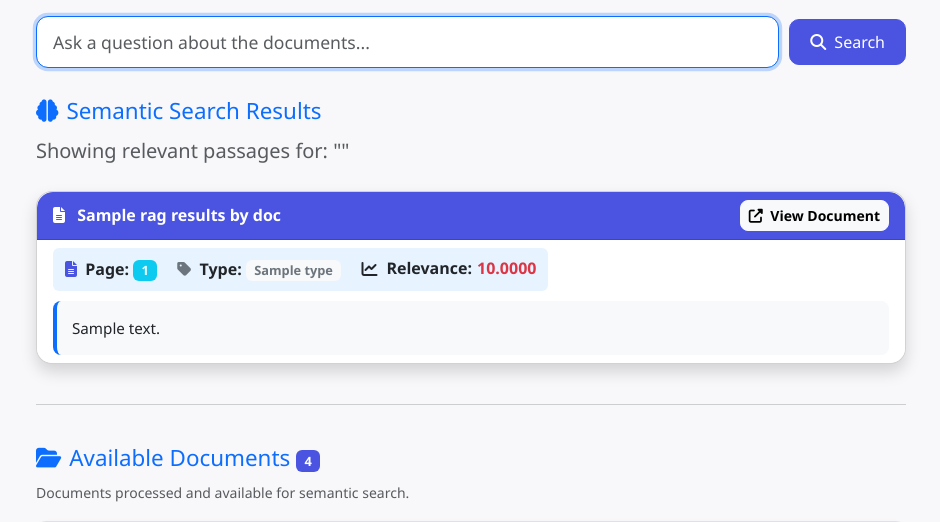
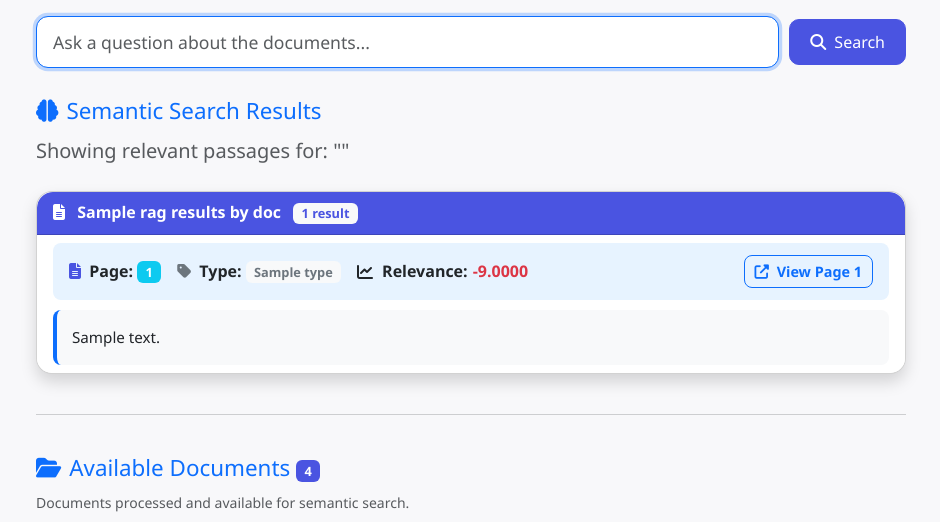
Before and after one commit to albanz27/DocSeek, a Django app: template doc_manager/templates/doc_manager/document_list.html in a window 1280 px wide. Shown: the part 170-692 px from the top of the page, without its empty margins (169-1109 px from the left). Run offline with Django 5.2, Linux system fonts and the light colour scheme; a user stored in the database is signed in; data comes from the database, SQL or seed files in the repository; the template is opened without the code that fills it: values that come from a table or form of the project are taken from there, most other values are stand-ins (such as "Sample title", 1, 10 or a date in 2020); parts of the project's set-up code (start-up, migrations or seed data) failed here and were passed over.

Commit message:
added view button for each result

```diff
--- a/doc_manager/templates/doc_manager/document_list.html
+++ b/doc_manager/templates/doc_manager/document_list.html
@@ -35,32 +35,25 @@
                         <span>
                             <i class="fas fa-file-alt me-2"></i>
                             <strong>{{ doc_title }}</strong>
+                            <span class="badge bg-light text-primary ms-2">
+                                {{ chunks|length }} result{{ chunks|length|pluralize }}
                             </span>
-                        {% if chunks.0.document_id %}
-                        <a href="{% url 'document_viewer' chunks.0.document_id %}?page={{ chunks.0.page }}"
-                           class="btn btn-sm btn-light view-document-btn"
-                           title="Open document at page {{ chunks.0.page }}">
-                            <i class="fas fa-external-link-alt me-1"></i>
-                            View Document
-                        </a>
-                        {% endif %}
+                        </span>
                     </div>
 
                     <ul class="list-group list-group-flush">
                         {% for chunk in chunks %}
                             <li class="list-group-item">
-                                <!-- Metadata Chunk -->
-                                <div class="chunk-metadata">
-                                    <span class="me-3">
+                                <div class="chunk-metadata d-flex justify-content-between align-items-center flex-wrap">
+                                    <div class="metadata-info d-flex flex-wrap align-items-center gap-3">
+                                        <span>
                                             <i class="fas fa-file-alt me-1 text-primary"></i>
                                             <strong>Page:</strong>
-                                        <a href="{% url 'document_viewer' chunk.document_id %}?page={{ chunk.page }}"
-                                           class="badge bg-info text-white text-decoration-none"
-                                           title="Open at page {{ chunk.page }}">
+                                            <span class="badge bg-info text-white">
                                                 {{ chunk.page }}
-                                        </a>
                                             </span>
-                                    <span class="me-3">
+                                        </span>
+                                        <span>
                                             <i class="fas fa-tag me-1 text-secondary"></i>
                                             <strong>Type:</strong>
                                             <span class="badge bg-light text-secondary">{{ chunk.type }}</span>
@@ -70,6 +63,19 @@
                                             <strong>Relevance:</strong>
                                             {{ chunk.distance|format_distance }}
                                         </span>
+                                    </div>
+
+                                    <!-- Bottone View per ogni singolo chunk -->
+                                    {% if chunk.document_id %}
+                                    <div class="chunk-action mt-2 mt-md-0">
+                                        <a href="{% url 'document_viewer' chunk.document_id %}?page={{ chunk.page }}"
+                                           class="btn btn-sm btn-outline-primary view-page-btn"
+                                           title="Open document at page {{ chunk.page }}">
+                                            <i class="fas fa-external-link-alt me-1"></i>
+                                            View Page {{ chunk.page }}
+                                        </a>
+                                    </div>
+                                    {% endif %}
                                 </div>
 
                                 <!-- Contenuto del Chunk Renderizzato -->
@@ -85,7 +91,7 @@
             <!-- Info Box -->
             <div class="alert alert-info mt-4">
                 <i class="fas fa-lightbulb me-2"></i>
-                <strong>Tip:</strong> Click on the page number or "View Document" button to open the PDF at the exact location of the result.
+                <strong>Tip:</strong> Click on "View Page" button to open the PDF at the exact location of each result.
             </div>
 
         {% elif search_query %}
--- a/doc_manager/templatetags/rag_filters.py
+++ b/doc_manager/templatetags/rag_filters.py
@@ -101,24 +101,27 @@ def highlight_query(text, query):
 @register.filter(name='format_distance')
 def format_distance(distance):
     """
-    Formatta la distanza semantica con colore basato sul valore.
+    Formatta la rilevanza semantica (1 - distanza) con colore basato sul valore.
+    Più alto il valore, più rilevante è il risultato.
     """
     try:
         dist = float(distance)
-        if dist < 0.3:
+        relevance = 1 - dist
+
+        if relevance > 0.7:
             color_class = "text-success"
             label = "Molto rilevante"
-        elif dist < 0.5:
+        elif relevance > 0.5:
             color_class = "text-info"
             label = "Rilevante"
-        elif dist < 0.7:
+        elif relevance > 0.3:
             color_class = "text-warning"
             label = "Moderatamente rilevante"
         else:
             color_class = "text-danger"
             label = "Poco rilevante"
 
-        return mark_safe(f'<span class="{color_class}" title="{label}">{dist:.4f}</span>')
+        return mark_safe(f'<span class="{color_class}" title="{label}">{relevance:.4f}</span>')
     except (ValueError, TypeError):
         return distance
 
--- a/doc_manager/views.py
+++ b/doc_manager/views.py
@@ -113,8 +113,6 @@ class DocumentProcessView(UpdateView):
     def form_valid(self, form):
         doc_instance = form.save(commit=False)
 
-        # Avvia SEMPRE il processing quando il form viene inviato
-        # (a meno che il documento non sia già processato)
         if not Document.objects.get(pk=doc_instance.pk).is_processed:
 
             if doc_instance.document_type == 'scanned':
--- a/static/css/doc_manager/document_list.css
+++ b/static/css/doc_manager/document_list.css
@@ -206,12 +206,36 @@
     box-shadow: 0 4px 12px rgba(13, 110, 253, 0.3);
 }
 
+
 .chunk-metadata {
     background-color: #e7f3ff;
-    padding: 8px 12px;
+    padding: 12px 16px;
+    border-radius: 8px;
+    margin-bottom: 10px;
+}
+
+.metadata-info {
+    flex: 1;
+}
+
+.chunk-action {
+    flex-shrink: 0;
+}
+
+.view-page-btn {
+    font-size: 0.85rem;
+    font-weight: 600;
+    padding: 6px 12px;
     border-radius: 6px;
-    display: inline-block;
-    margin-bottom: 10px;
+    transition: all 0.3s ease;
+    white-space: nowrap;
+}
+
+.view-page-btn:hover {
+    transform: translateY(-2px);
+    box-shadow: 0 4px 12px rgba(13, 110, 253, 0.3);
+    background-color: #0d6efd;
+    color: white !important;
 }
 
 .distance-indicator {
@@ -220,3 +244,24 @@
     gap: 5px;
     font-weight: 600;
 }
+
+@media (max-width: 768px) {
+    .chunk-metadata {
+        flex-direction: column;
+        align-items: flex-start !important;
+    }
+
+    .metadata-info {
+        width: 100%;
+        margin-bottom: 0.5rem;
+    }
+
+    .chunk-action {
+        width: 100%;
+    }
+
+    .view-page-btn {
+        width: 100%;
+        justify-content: center;
+    }
+}
```
Lines whose indentation alone changed are shown as unchanged.
